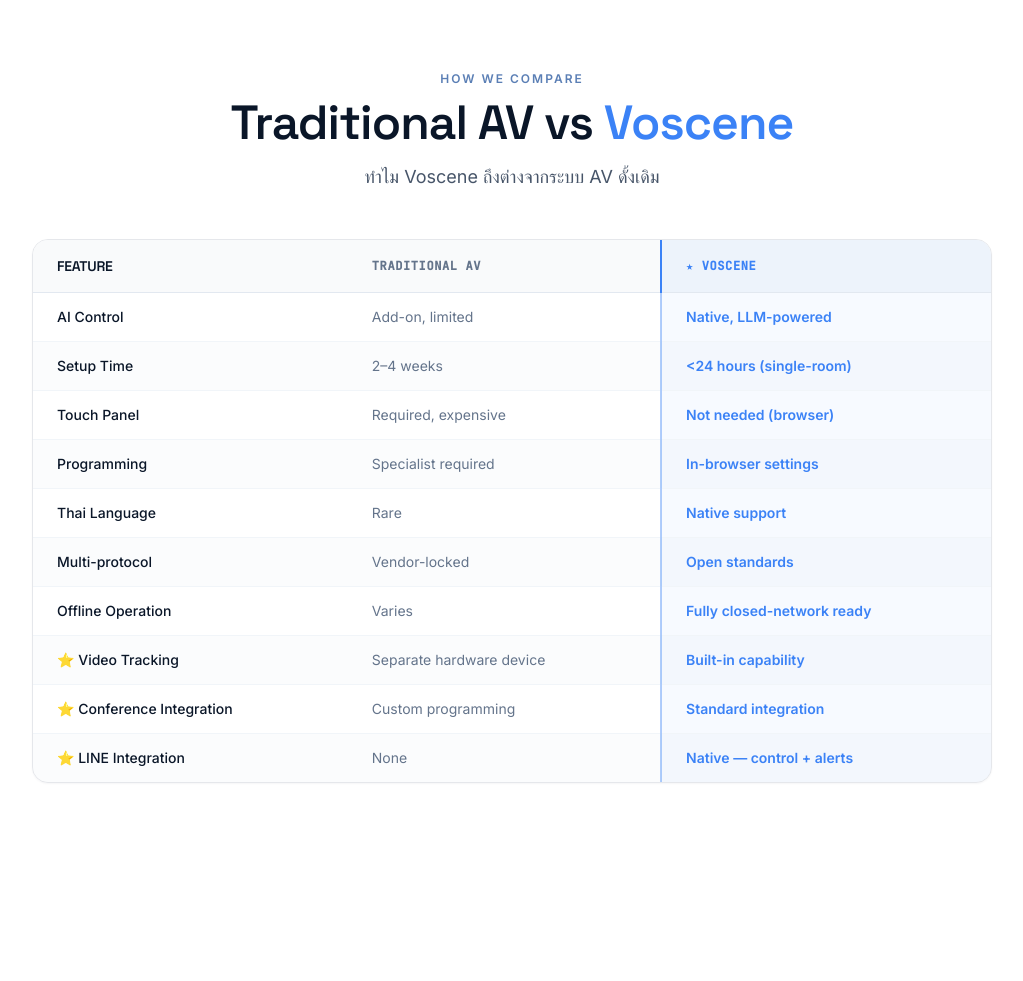
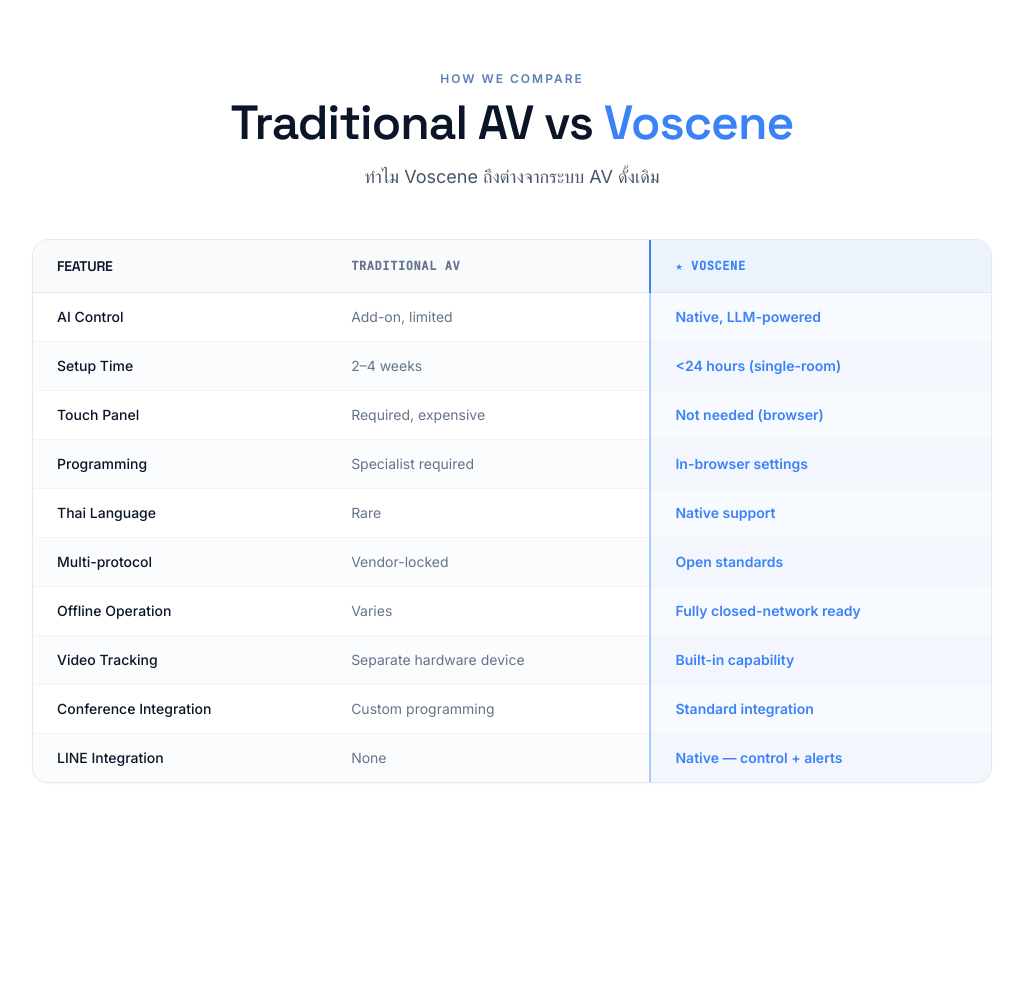
Before and after one commit to Voscene/voscene-web, a FastAPI app: page / in a window 1280 px wide. Shown: the part 4131-5112 px from the top of the page, without its empty margins (128-1151 px from the left). Run offline with FastAPI, Linux system fonts and the light colour scheme; data comes from the database, SQL or seed files in the repository; data that the repository does not hold is empty; some libraries are stand-ins or nearby versions; some web fonts are replaced.

Commit message:
Comparison table: drop ⭐ prefixes; add footer version badge
- Remove ⭐ from Video Tracking / Conference / LINE Integration rows
- Show app version in footer (v{{ APP_VERSION }}), default 2.0.0,
  overridable via APP_VERSION env

Co-Authored-By: Claude Opus 4.8 <noreply@anthropic.com>

```diff
--- a/main.py
+++ b/main.py
@@ -37,6 +37,11 @@ settings = get_settings()
 app = FastAPI(title=settings.APP_NAME, lifespan=lifespan)
 app.mount("/static", StaticFiles(directory="static"), name="static")
 templates = Jinja2Templates(directory="templates")
+
+# App version shown in the footer. Override without a code change by setting
+# the APP_VERSION env var (e.g. in Render); defaults to the baseline below.
+APP_VERSION = os.getenv("APP_VERSION", "2.0.0")
+templates.env.globals["APP_VERSION"] = APP_VERSION
 
 
 def load_content(db: Session) -> dict:
--- a/templates/public/base.html
+++ b/templates/public/base.html
@@ -145,8 +145,9 @@
                 {% endif %}
             </div>
         </div>
-        <div class="border-t border-slate-200 mt-10 pt-6 text-center text-sm text-slate-500">
+        <div class="border-t border-slate-200 mt-10 pt-6 text-center text-sm text-slate-500 relative">
             {{ c.footer_copyright or '' }}
+            <span class="block mt-2 md:mt-0 md:absolute md:left-0 md:top-6 text-xs text-slate-400 font-mono">v{{ APP_VERSION }}</span>
         </div>
     </div>
 </footer>
--- a/templates/public/index.html
+++ b/templates/public/index.html
@@ -446,17 +446,17 @@
                         <td class="px-6 py-3.5 text-electric font-semibold border-l-2 border-electric/40 bg-electric/[0.04]">Fully closed-network ready</td>
                     </tr>
                     <tr class="border-b border-slate-100 bg-slate-50/50">
-                        <td class="px-6 py-3.5 font-medium text-navy">⭐ Video Tracking</td>
+                        <td class="px-6 py-3.5 font-medium text-navy">Video Tracking</td>
                         <td class="px-6 py-3.5 text-slate-500">Separate hardware device</td>
                         <td class="px-6 py-3.5 text-electric font-semibold border-l-2 border-electric/40 bg-electric/[0.04]">Built-in capability</td>
                     </tr>
                     <tr class="border-b border-slate-100">
-                        <td class="px-6 py-3.5 font-medium text-navy">⭐ Conference Integration</td>
+                        <td class="px-6 py-3.5 font-medium text-navy">Conference Integration</td>
                         <td class="px-6 py-3.5 text-slate-500">Custom programming</td>
                         <td class="px-6 py-3.5 text-electric font-semibold border-l-2 border-electric/40 bg-electric/[0.04]">Standard integration</td>
                     </tr>
                     <tr class="bg-slate-50/50">
-                        <td class="px-6 py-3.5 font-medium text-navy">⭐ LINE Integration</td>
+                        <td class="px-6 py-3.5 font-medium text-navy">LINE Integration</td>
                         <td class="px-6 py-3.5 text-slate-500">None</td>
                         <td class="px-6 py-3.5 text-electric font-semibold border-l-2 border-electric/40 bg-electric/[0.04]">Native — control + alerts</td>
                     </tr>
```
